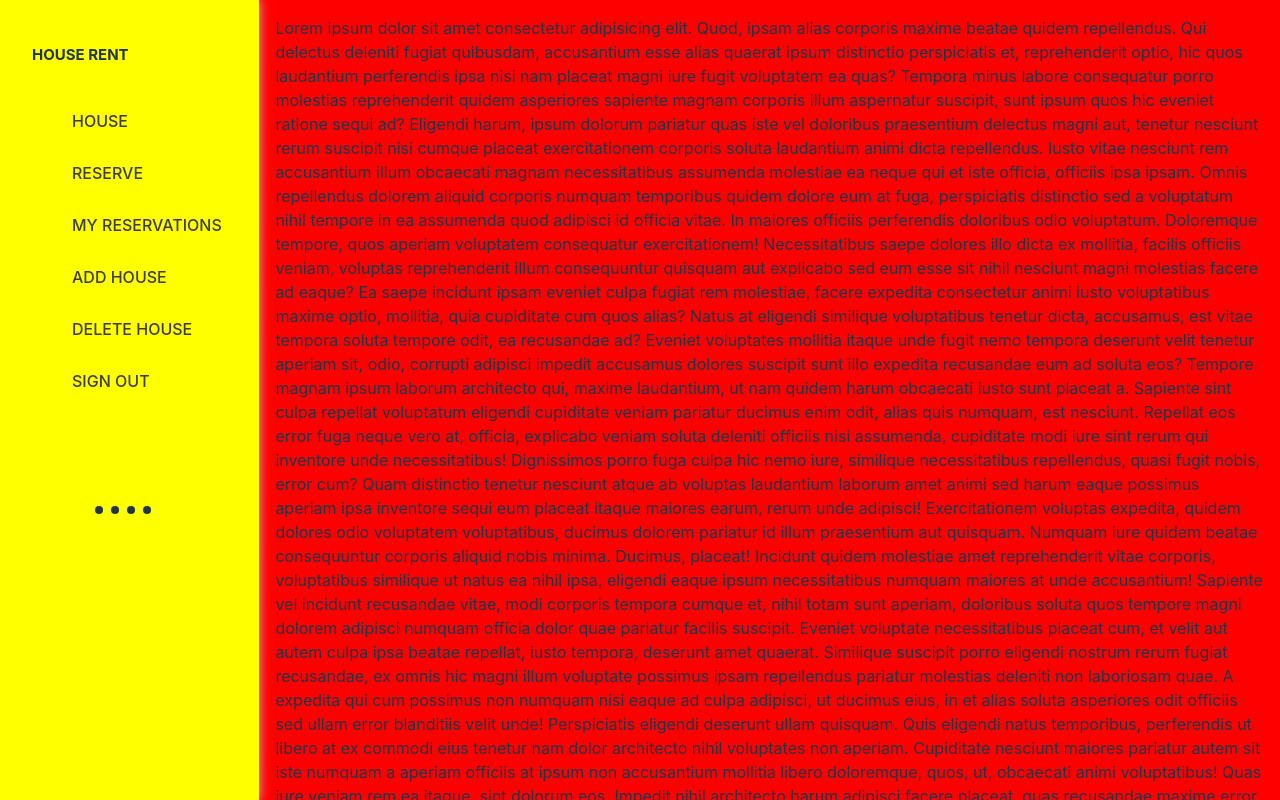
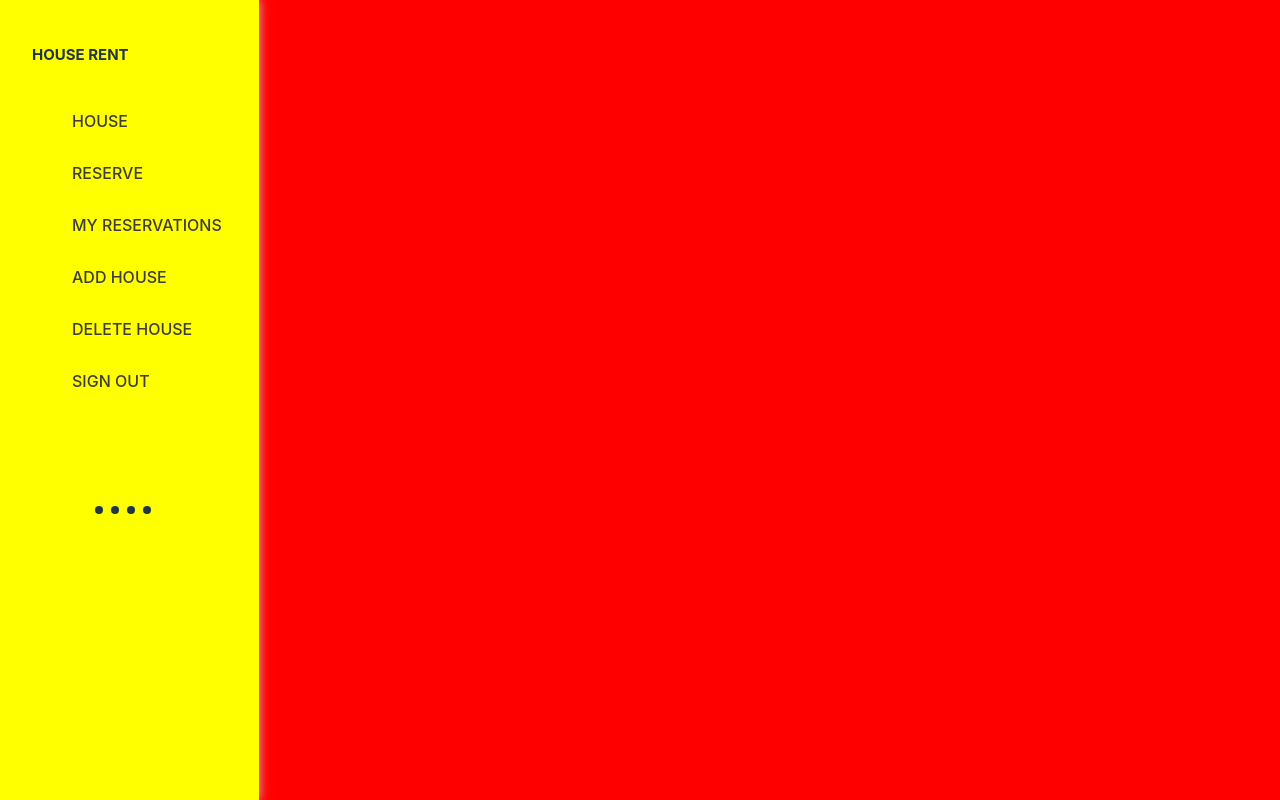
Before and after one commit to yashodhicy/Final-capstone-front-end, a React (Vite) app: page / in a window 1280 px wide. Built offline with nearby package versions, Linux system fonts and the light colour scheme.

Commit message:
Add layout outlet

```diff
--- a/src/routes/Root.jsx
+++ b/src/routes/Root.jsx
@@ -1,120 +1,13 @@
 import React from "react";
 import Navbar from "../components/Navbar";
+import { Outlet } from "react-router-dom";
 
 const Root = () => {
   return (
     <div id="root">
       <Navbar />
-      <div id="pages-content" >
-        Lorem ipsum dolor sit amet consectetur adipisicing elit. Quod, ipsam
-        alias corporis maxime beatae quidem repellendus. Qui delectus deleniti
-        fugiat quibusdam, accusantium esse alias quaerat ipsum distinctio
-        perspiciatis et, reprehenderit optio, hic quos laudantium perferendis
-        ipsa nisi nam placeat magni iure fugit voluptatem ea quas? Tempora minus
-        labore consequatur porro molestias reprehenderit quidem asperiores
-        sapiente magnam corporis illum aspernatur suscipit, sunt ipsum quos hic
-        eveniet ratione sequi ad? Eligendi harum, ipsum dolorum pariatur quas
-        iste vel doloribus praesentium delectus magni aut, tenetur nesciunt
-        rerum suscipit nisi cumque placeat exercitationem corporis soluta
-        laudantium animi dicta repellendus. Iusto vitae nesciunt rem accusantium
-        illum obcaecati magnam necessitatibus assumenda molestiae ea neque qui
-        et iste officia, officiis ipsa ipsam. Omnis repellendus dolorem aliquid
-        corporis numquam temporibus quidem dolore eum at fuga, perspiciatis
-        distinctio sed a voluptatum nihil tempore in ea assumenda quod adipisci
-        id officia vitae. In maiores officiis perferendis doloribus odio
-        voluptatum. Doloremque tempore, quos aperiam voluptatem consequatur
-        exercitationem! Necessitatibus saepe dolores illo dicta ex mollitia,
-        facilis officiis veniam, voluptas reprehenderit illum consequuntur
-        quisquam aut explicabo sed eum esse sit nihil nesciunt magni molestias
-        facere ad eaque? Ea saepe incidunt ipsam eveniet culpa fugiat rem
-        molestiae, facere expedita consectetur animi iusto voluptatibus maxime
-        optio, mollitia, quia cupiditate cum quos alias? Natus at eligendi
-        similique voluptatibus tenetur dicta, accusamus, est vitae tempora
-        soluta tempore odit, ea recusandae ad? Eveniet voluptates mollitia
-        itaque unde fugit nemo tempora deserunt velit tenetur aperiam sit, odio,
-        corrupti adipisci impedit accusamus dolores suscipit sunt illo expedita
-        recusandae eum ad soluta eos? Tempore magnam ipsum laborum architecto
-        qui, maxime laudantium, ut nam quidem harum obcaecati iusto sunt placeat
-        a. Sapiente sint culpa repellat voluptatum eligendi cupiditate veniam
-        pariatur ducimus enim odit, alias quis numquam, est nesciunt. Repellat
-        eos error fuga neque vero at, officia, explicabo veniam soluta deleniti
-        officiis nisi assumenda, cupiditate modi iure sint rerum qui inventore
-        unde necessitatibus! Dignissimos porro fuga culpa hic nemo iure,
-        similique necessitatibus repellendus, quasi fugit nobis, error cum? Quam
-        distinctio tenetur nesciunt atque ab voluptas laudantium laborum amet
-        animi sed harum eaque possimus aperiam ipsa inventore sequi eum placeat
-        itaque maiores earum, rerum unde adipisci! Exercitationem voluptas
-        expedita, quidem dolores odio voluptatem voluptatibus, ducimus dolorem
-        pariatur id illum praesentium aut quisquam. Numquam iure quidem beatae
-        consequuntur corporis aliquid nobis minima. Ducimus, placeat! Incidunt
-        quidem molestiae amet reprehenderit vitae corporis, voluptatibus
-        similique ut natus ea nihil ipsa, eligendi eaque ipsum necessitatibus
-        numquam maiores at unde accusantium! Sapiente vel incidunt recusandae
-        vitae, modi corporis tempora cumque et, nihil totam sunt aperiam,
-        doloribus soluta quos tempore magni dolorem adipisci numquam officia
-        dolor quae pariatur facilis suscipit. Eveniet voluptate necessitatibus
-        placeat cum, et velit aut autem culpa ipsa beatae repellat, iusto
-        tempora, deserunt amet quaerat. Similique suscipit porro eligendi
-        nostrum rerum fugiat recusandae, ex omnis hic magni illum voluptate
-        possimus ipsam repellendus pariatur molestias deleniti non laboriosam
-        quae. A expedita qui cum possimus non numquam nisi eaque ad culpa
-        adipisci, ut ducimus eius, in et alias soluta asperiores odit officiis
-        sed ullam error blanditiis velit unde! Perspiciatis eligendi deserunt
-        ullam quisquam. Quis eligendi natus temporibus, perferendis ut libero at
-        ex commodi eius tenetur nam dolor architecto nihil voluptates non
-        aperiam. Cupiditate nesciunt maiores pariatur autem sit iste numquam a
-        aperiam officiis at ipsum non accusantium mollitia libero doloremque,
-        quos, ut, obcaecati animi voluptatibus! Quas iure veniam rem ea itaque,
-        sint dolorum eos. Impedit nihil architecto harum adipisci facere
-        placeat, quas recusandae maxime error minima animi magnam esse laborum
-        voluptates! Maxime, earum? Temporibus corporis totam asperiores fugit
-        laboriosam labore delectus esse fuga, harum ipsum adipisci quasi,
-        quisquam alias reiciendis rem illum sint, explicabo eum voluptate in
-        nobis. Hic eveniet cumque nesciunt sed. Nulla odio porro placeat
-        doloribus consequatur ab necessitatibus facilis ad eaque pariatur. Quam
-        eaque modi sed beatae rem amet, porro non provident consectetur est
-        illum ipsam minus excepturi eligendi doloribus distinctio, explicabo
-        sunt deserunt perferendis consequuntur placeat officia aspernatur. Vel
-        nam fugit ipsa deleniti, ipsam voluptates nobis at? Perferendis illo
-        temporibus consequatur est rerum fugiat, vitae consequuntur pariatur
-        repudiandae ex! Eum modi voluptatum autem? Perspiciatis harum, quaerat,
-        at labore asperiores sapiente provident voluptates accusantium cumque
-        quibusdam assumenda consectetur facilis! Neque eius incidunt numquam
-        iusto alias. Eos animi ea dolorum quis laudantium, minus impedit commodi
-        ut dolor doloribus dolore, harum corrupti quaerat alias adipisci
-        praesentium deserunt atque rerum. Beatae vero consectetur architecto,
-        atque excepturi repellendus quibusdam quidem cum? Eos dolores id iste,
-        sunt totam reprehenderit repellat consequatur porro magni maxime ipsum
-        eaque dicta consectetur ad nemo laboriosam! Deleniti expedita impedit
-        asperiores minima! Iste illo sequi aperiam cum nesciunt numquam quis
-        facilis consequuntur corporis, aspernatur totam sed nisi laudantium
-        veritatis quia, dicta mollitia? Totam doloribus reiciendis, delectus
-        placeat minima earum voluptatibus, perferendis deleniti fugiat sapiente,
-        dicta quos laboriosam. Dolor nisi a eveniet totam recusandae dolorem
-        quaerat distinctio. Iste at assumenda accusamus corrupti, tenetur veniam
-        ipsa iure inventore sapiente maxime nam quos quidem delectus atque sed
-        illo esse magni ex explicabo libero debitis itaque. Quisquam, itaque
-        earum consectetur quis corporis eos, impedit reprehenderit esse tempora
-        totam delectus eum sunt repudiandae! Temporibus fuga commodi vel impedit
-        mollitia ipsam, numquam, suscipit debitis consequuntur nostrum, ullam
-        saepe? Consequatur voluptate sapiente vel nobis quisquam numquam
-        veritatis, porro sint laborum. Sint est quam eius. Eaque voluptate
-        explicabo corporis a ipsum, inventore obcaecati praesentium debitis
-        delectus vel nemo ea at suscipit modi maiores asperiores placeat.
-        Veritatis consequatur consectetur magni sequi, delectus accusamus
-        similique debitis nulla voluptate voluptatem consequuntur ab natus
-        laudantium in hic corrupti repudiandae enim officiis ex illum itaque quo
-        architecto deleniti? Perferendis mollitia sit praesentium nesciunt
-        necessitatibus omnis explicabo! Dolor quis totam quidem, optio ipsa
-        nobis sint exercitationem repudiandae, atque sequi velit quia eius a
-        placeat! Earum tempora at quibusdam et illo, ad possimus dolorem. Est
-        omnis ipsum minima dignissimos doloribus eius necessitatibus dolorum
-        molestiae deserunt soluta, voluptas illum voluptatibus? Excepturi
-        laboriosam et tenetur quam asperiores sit quibusdam molestiae illum
-        laborum, ipsam vero rem aspernatur suscipit nesciunt voluptas ipsa ea
-        autem. Vel velit alias autem tempora quas modi sequi placeat commodi
-        repellendus at voluptatum repudiandae, optio accusamus, dolorum repellat
-        dolores mollitia vero sapiente?
+      <div id="pages-content" style={{ width: "100%", backgroundColor: "red" }}>
+        <Outlet />
       </div>
     </div>
   );
```
